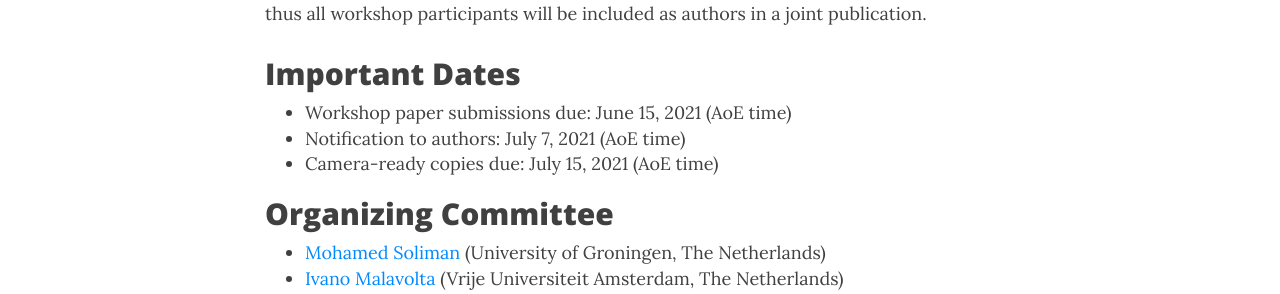
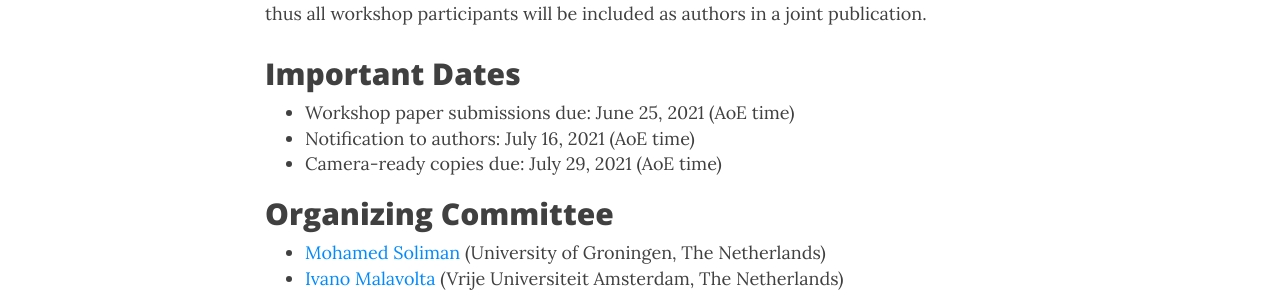
Before and after one commit to MSR4SA/msr4sa.github.io, a Jekyll site: the page built from msr4sa2021.md, in a window 1280 px wide and 900 px high, scrolled down 2556 px. Shown: the part 159-453 px from the top of the window. Built offline with Jekyll 4.4.1, drawn with Linux system fonts in a browser that asks for light colours; nearby versions of some CDN libraries.

Commit message:
Update new dates of ECSA

```diff
--- a/msr4sa2021.md
+++ b/msr4sa2021.md
@@ -65,9 +65,9 @@ Workshop papers must follow the two-column [CEUR-ART style](http://ceur-ws.org/V
 In addition to the workshop publications, we aim to publish the first research agenda to MSR for SA. This will be based on the discussions within the MSR4SA 2021 workshop, and thus all workshop participants will be included as authors in a joint publication.
 
 ## Important Dates
-- Workshop paper submissions due: June 15, 2021 (AoE time)
-- Notification to authors: July 7, 2021 (AoE time)
-- Camera-ready copies due: July 15, 2021 (AoE time)
+- Workshop paper submissions due: June 25, 2021 (AoE time)
+- Notification to authors: July 16, 2021 (AoE time)
+- Camera-ready copies due: July 29, 2021 (AoE time)
 
 ## Organizing Committee
 - [Mohamed Soliman](https://www.rug.nl/staff/m.a.m.soliman/?lang=en) (University of Groningen, The Netherlands)
```
